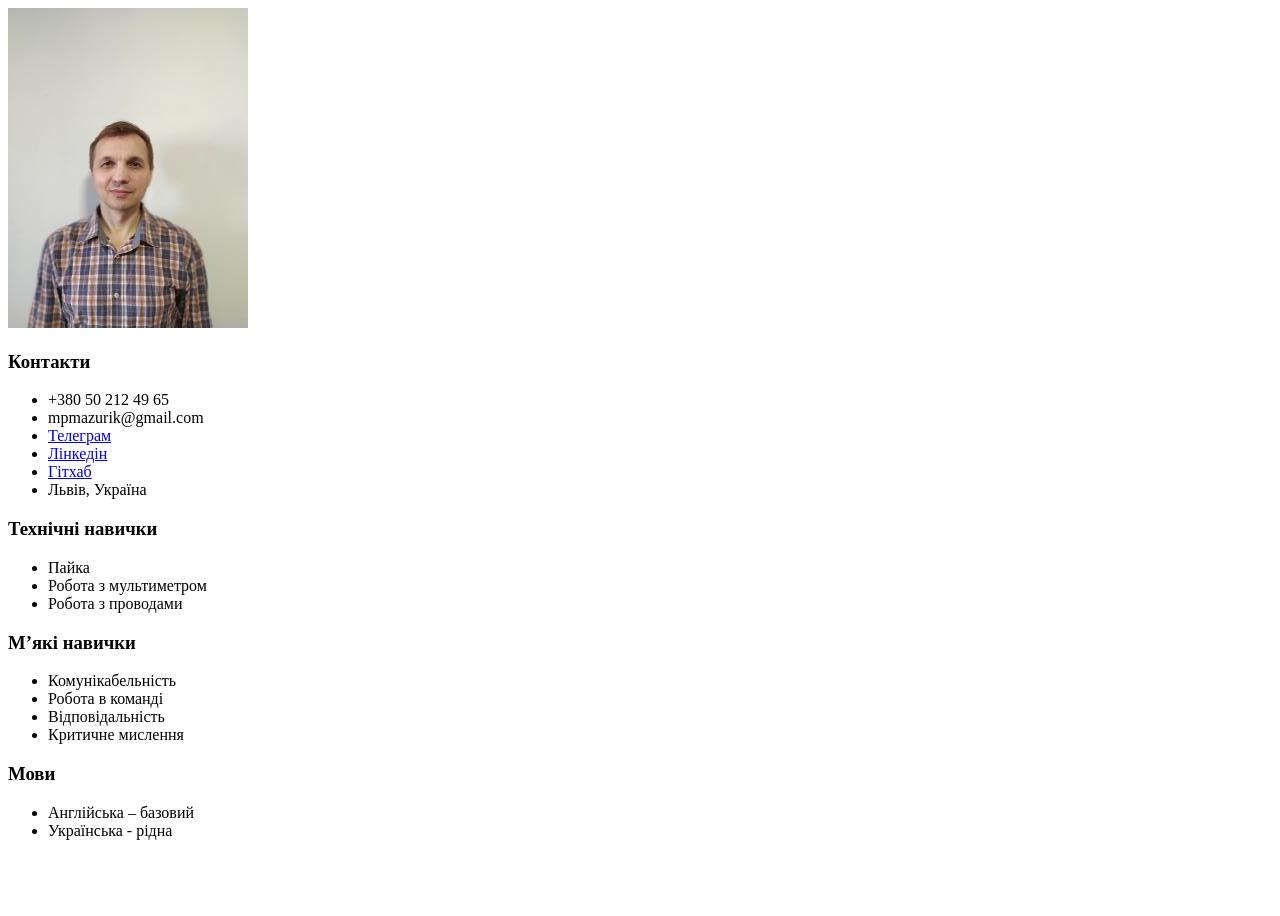
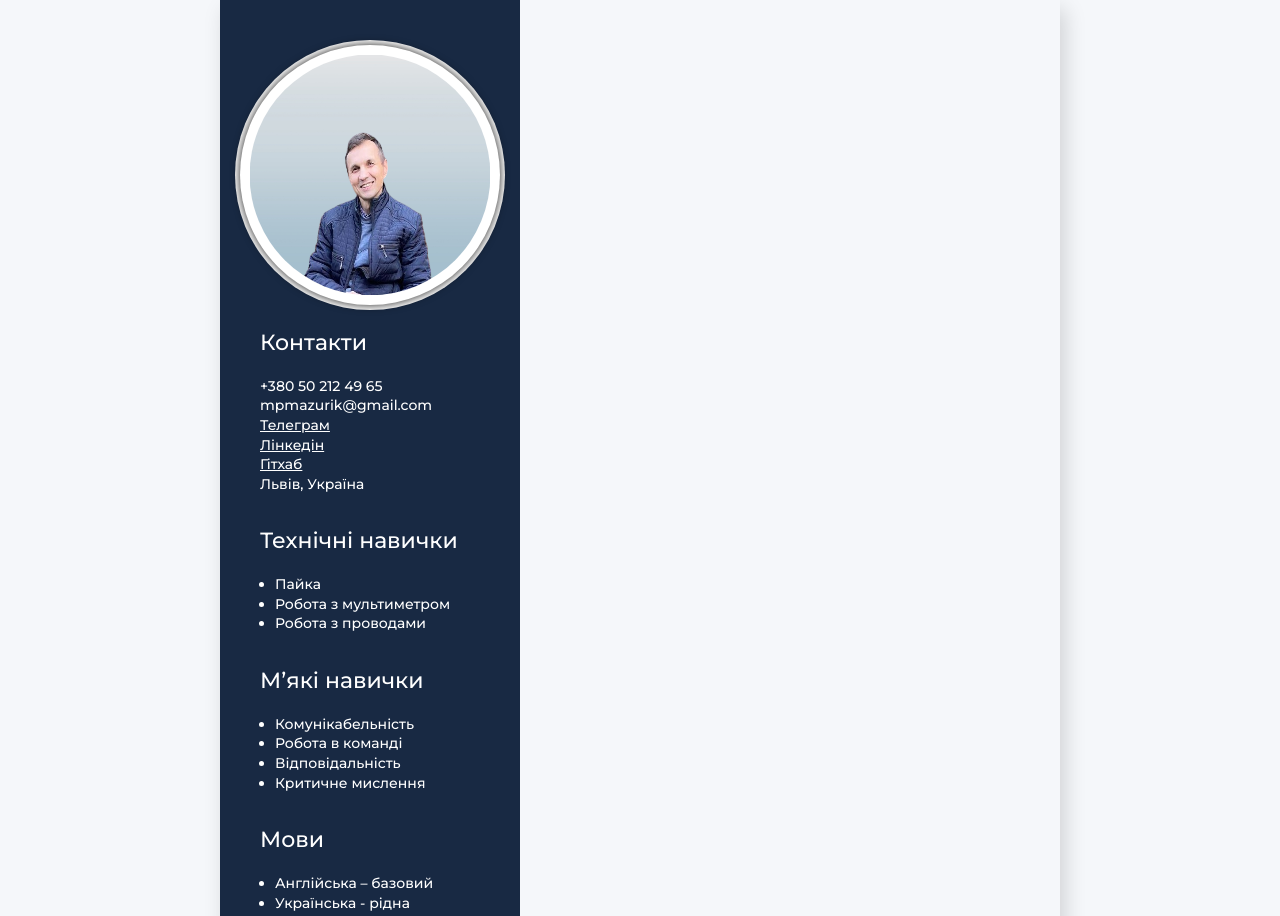
Before and after one commit to PetroMazuryk/mp-resume, a website built with Parcel: page src/index.html in a window 1280 px wide. Shown: the top 916 px of the page. Before the commit the page ends 856 px from the top, so only its background shows below. Built offline with nearby package versions, Linux system fonts and the light colour scheme; a web font is replaced by a local one.

Commit message:
add styles for the sidebar

```diff
--- a/src/index.html
+++ b/src/index.html
@@ -5,7 +5,8 @@
   <meta charset="UTF-8" />
   <meta name="viewport" content="width=device-width, initial-scale=1.0" />
   <title>MP RESUME</title>
-
+  <link rel="shortcut icon" href="./images/favicon.ico" type="image/x-icon" />
+  <link rel="stylesheet" href="./scss//index.scss" />
   <link
     href="https://fonts.googleapis.com/css2?family=Montserrat:wght@400;500;600;700;800&family=Seymour+One&display=swap"
     rel="stylesheet" />
--- a/src/partials/sidebar.html
+++ b/src/partials/sidebar.html
@@ -2,7 +2,7 @@
   <aside class="sidebar">
     <div class="sidebar__preview">
       <div class="sidebar__wrapper">
-        <img class="sidebar__photo" src="./images/photo.jpg" alt="My photo" />
+        <img class="sidebar__photo" src="./images/my-photo.png" alt="My photo" />
       </div>
     </div>
 
--- /dev/null
+++ b/src/scss/components/_sidebar.scss
@@ -0,0 +1,185 @@
+.sidebar {
+  background-color: var(--bg-sidebar);
+  background: rgb(245, 230, 230);
+  background-color: rgba(9, 27, 54, 0.932);
+
+  height: 100%;
+}
+.sidebar__preview {
+  width: 300px;
+  margin: 0 auto;
+  padding-top: 40px;
+  padding-bottom: 18px;
+}
+
+.sidebar__wrapper {
+  width: 270px;
+  height: 270px;
+  margin: 0 auto;
+  display: flex;
+  align-items: center;
+  justify-content: center;
+  background-color: white;
+  border-radius: 50%;
+  box-shadow: 0 0 0px rgba(0, 0, 0, 0.9);
+}
+
+.sidebar__photo {
+  display: block;
+  width: 260px;
+  height: 260px;
+  background-size: contain;
+  border-radius: 50%;
+  box-shadow: 0 0 10px rgba(0, 0, 0, 0.9);
+  padding: 0.6em;
+}
+
+.skills__title {
+  @include font(22px);
+  margin-bottom: 18px;
+  color: var(--white-color);
+}
+
+.skills__container {
+  padding-top: 32px;
+  padding-left: 40px;
+  padding-right: 40px;
+}
+
+.contacts__container {
+  padding-left: 40px;
+  padding-right: 40px;
+  color: var(--white-color);
+
+  .item-contacts {
+    &:not(:last-child) {
+      margin-right: 30px;
+    }
+  }
+}
+
+.contacts__title {
+  @include font(22px);
+  color: var(--white-color);
+  margin-bottom: 18px;
+}
+
+.contact__list {
+  display: flex;
+  @include font;
+  color: var(--white-color);
+}
+
+.contact__link {
+  color: var(--white-color);
+}
+
+.contact__link:hover {
+  transition: color 1250ms linear;
+  &:hover {
+    color: var(--focus-color);
+    transition: color 250ms linear;
+  }
+}
+
+// .contact__link {
+//   display: block;
+//   color: var(--white-color);
+//   @include font;
+//   fill: white;
+//   margin-right: 10px;
+
+//   .icon__phone {
+//     transition: fill 1250ms linear;
+//     &:hover {
+//       fill: #52db70;
+//       transition: fill 250ms linear;
+//     }
+//     &:focus {
+//       fill: #5dacfa;
+//       transition: fill 250ms linear;
+//     }
+//   }
+
+//   .icon__email {
+//     transition: fill 1250ms linear;
+//     &:hover {
+//       fill: #5dacfa;
+//       transition: fill 250ms linear;
+//     }
+//     &:focus {
+//       fill: #5dacfa;
+//       transition: fill 250ms linear;
+//     }
+//   }
+
+//   .icon__telegram {
+//     margin-right: 10px;
+//     transition: fill 1250ms linear;
+//     &:hover {
+//       fill: #5dacfa;
+//       transition: fill 250ms linear;
+//     }
+//     &:focus {
+//       fill: #5dacfa;
+//       transition: fill 250ms linear;
+//     }
+//   }
+//   .icon__linkedin {
+//     margin-right: 10px;
+//     transition: fill 1250ms linear;
+//     &:hover {
+//       fill: #5dacfa;
+//       transition: fill 250ms linear;
+//     }
+//     &:focus {
+//       fill: #5dacfa;
+//       transition: fill 250ms linear;
+//     }
+//   }
+
+//   .icon__github {
+//     margin-right: 10px;
+//     transition: fill 1250ms linear;
+//     &:hover {
+//       fill: #9941a6;
+//       transition: fill 250ms linear;
+//     }
+//     &:focus {
+//       fill: #9941a6;
+//       transition: fill 250ms linear;
+//     }
+//   }
+
+//   .icon__address {
+//     transition: fill 1250ms linear;
+//     &:hover {
+//       fill: #5dacfa;
+//       transition: fill 250ms linear;
+//     }
+//     &:focus {
+//       fill: #5dacfa;
+//       transition: fill 250ms linear;
+//     }
+//   }
+// }
+
+.contact-symbol {
+  color: var(--white-color);
+  margin-right: 10px;
+}
+
+.sider-list {
+  color: var(--white-color);
+  margin-left: 15px;
+  @include font;
+}
+
+.sider-text {
+  color: var(--white-color);
+}
+
+.icon {
+  width: 25px;
+  height: 25px;
+}
--- /dev/null
+++ b/src/scss/index.scss
@@ -0,0 +1,5 @@
+@import './utils/common';
+@import './utils/viriables';
+@import './utils/mixins';
+
+@import './components/sidebar';
--- /dev/null
+++ b/src/scss/utils/_common.scss
@@ -0,0 +1,38 @@
+@import '~node_modules/modern-normalize/modern-normalize.css';
+
+html {
+  scroll-behavior: smooth;
+}
+
+body {
+  font-family: Montserrat;
+  background-color: var(--backdrop-color);
+}
+.container__content {
+  max-width: 840px;
+  height: 1172px;
+  display: flex;
+  margin: 0 auto;
+  box-shadow: 5px 9px 20px var(--shadow);
+}
+
+p,
+h1,
+h2,
+h3 {
+  margin: 0;
+}
+
+ul {
+  padding: 0;
+  margin: 0;
+}
+
+.general-ul {
+  padding: 0;
+  list-style: none;
+}
+
+.general-a {
+  text-decoration: none;
+}
--- /dev/null
+++ b/src/scss/utils/_mixins.scss
@@ -0,0 +1,5 @@
+@mixin font($fs: 14px, $fw: 500, $lh: 1.4) {
+  font-size: $fs;
+  font-weight: $fw;
+  line-height: $lh;
+}
--- /dev/null
+++ b/src/scss/utils/_viriables.scss
@@ -0,0 +1,14 @@
+:root {
+  --white-color: #ffffff;
+  --black-color: #000000;
+  --backdrop-color: #f5f7fa;
+  --shadow: rgba(0, 0, 0, 0.15);
+  --bg-sidebar: #1e2939;
+  --link-side-color: #7d838c;
+  --sider-text-color: #d8dadd;
+  --marker-list-color: #ff6b08;
+  --block-info-text-color: #595959;
+  --date-info-color: #a8a8a8;
+  --work-info-color: #ff7011;
+  --focus-color: blue;
+}
```
Also changed, not shown: src/images/favicon.ico (added), src/images/my-photo.png (added).
